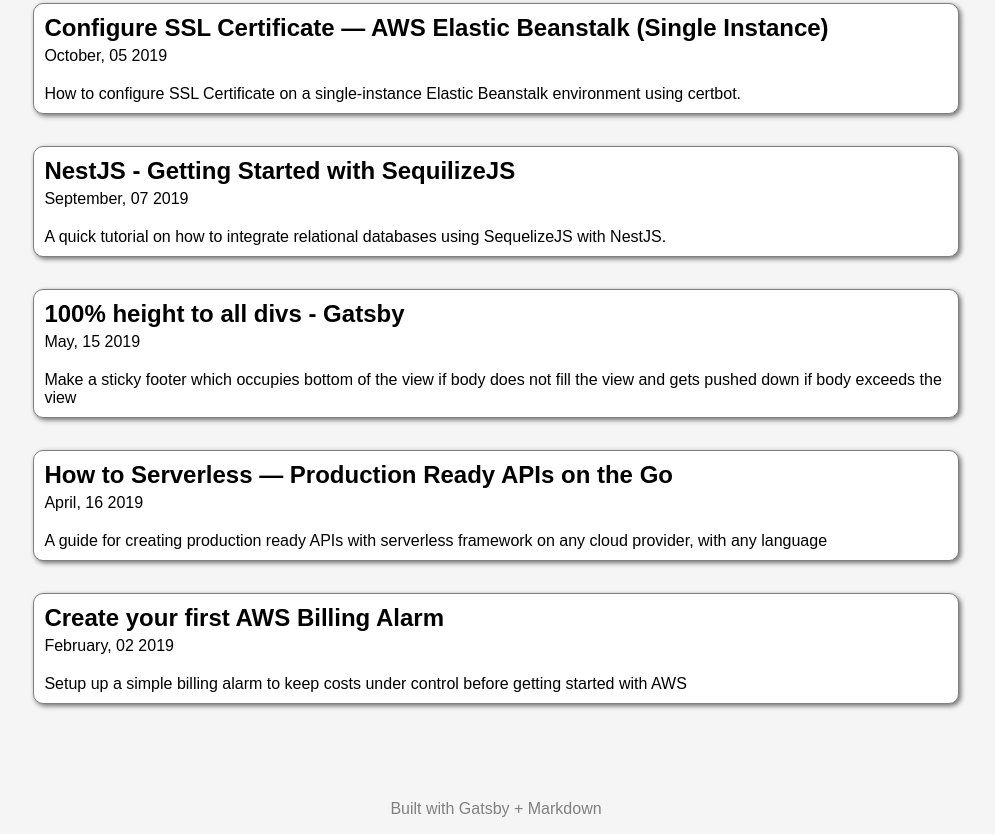
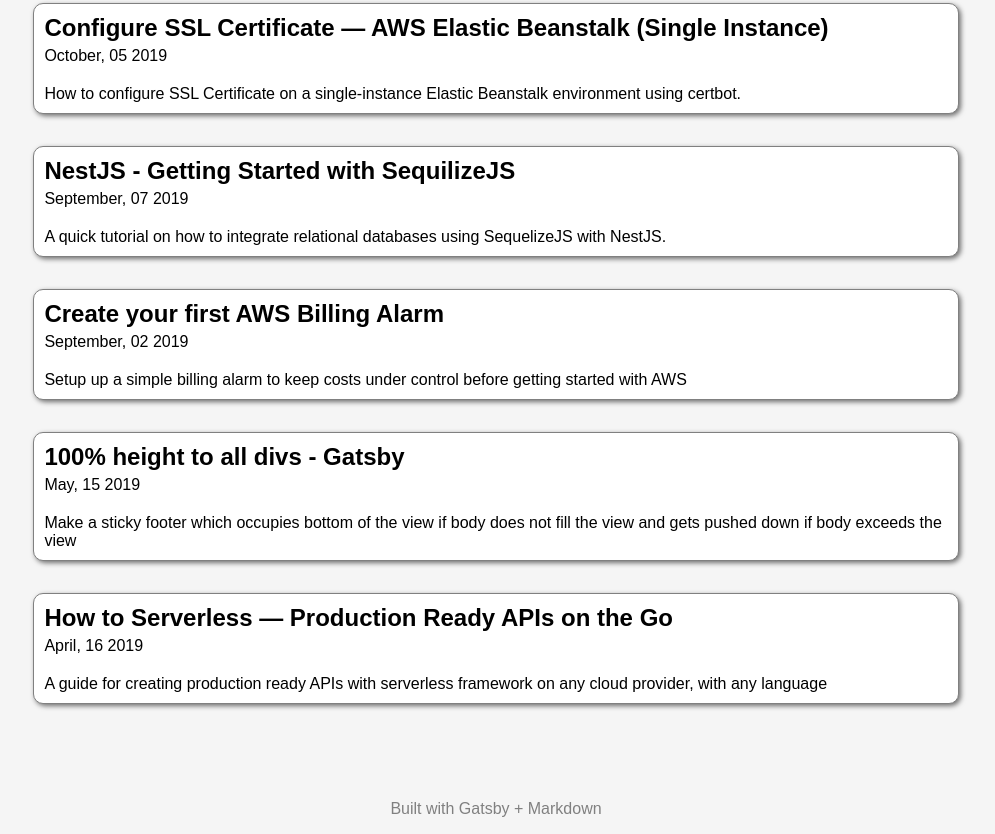
Before and after one commit to hzburki/blog, a Gatsby site: page / in a window 1280 px wide. Shown: the part 450-1284 px from the top of the page, without its empty margins (144-1139 px from the left). Built offline with nearby package versions, Linux system fonts and the light colour scheme; Gatsby itself is replaced by a stand-in of ours; some packages are replaced by stand-ins of ours; a web font is replaced by a local one.

Commit message:
fixed aws billing alarm date

```diff
--- a/src/posts/aws-billing-alarm/index.md
+++ b/src/posts/aws-billing-alarm/index.md
@@ -2,7 +2,7 @@
 title: Create your first AWS Billing Alarm
 published: true
 slug: aws-billing-alarm
-date: 2019-02-02
+date: 2019-09-02
 excerpt: Setup up a simple billing alarm to keep costs under control before getting started with AWS
 tags: #aws #cloud
 featureImage: aws-billing-alarm.png
```
